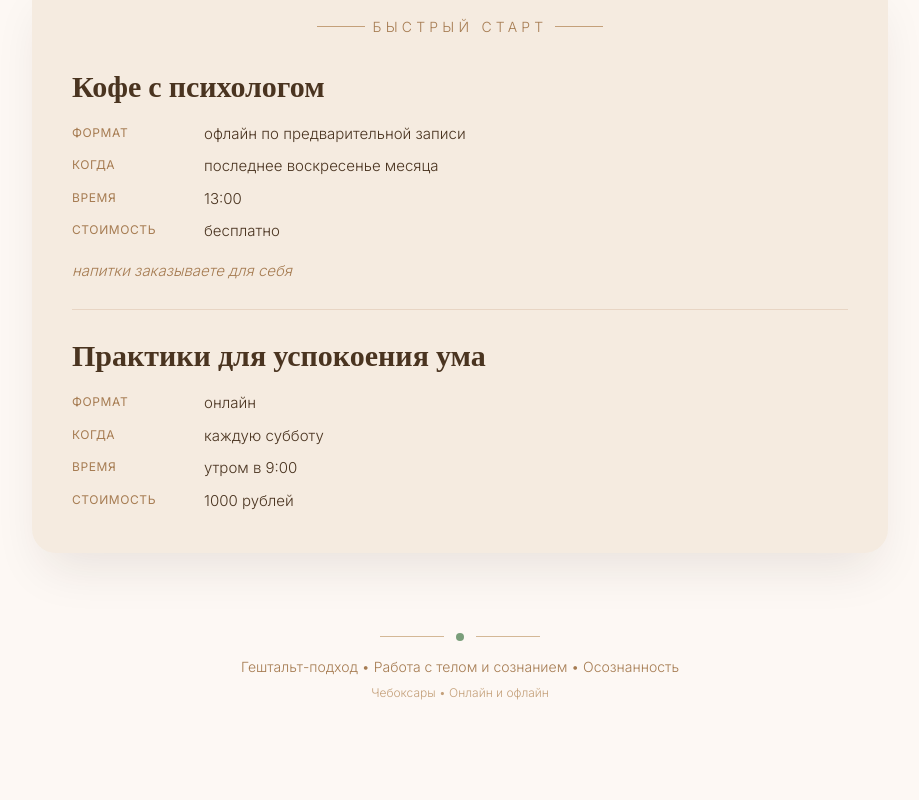
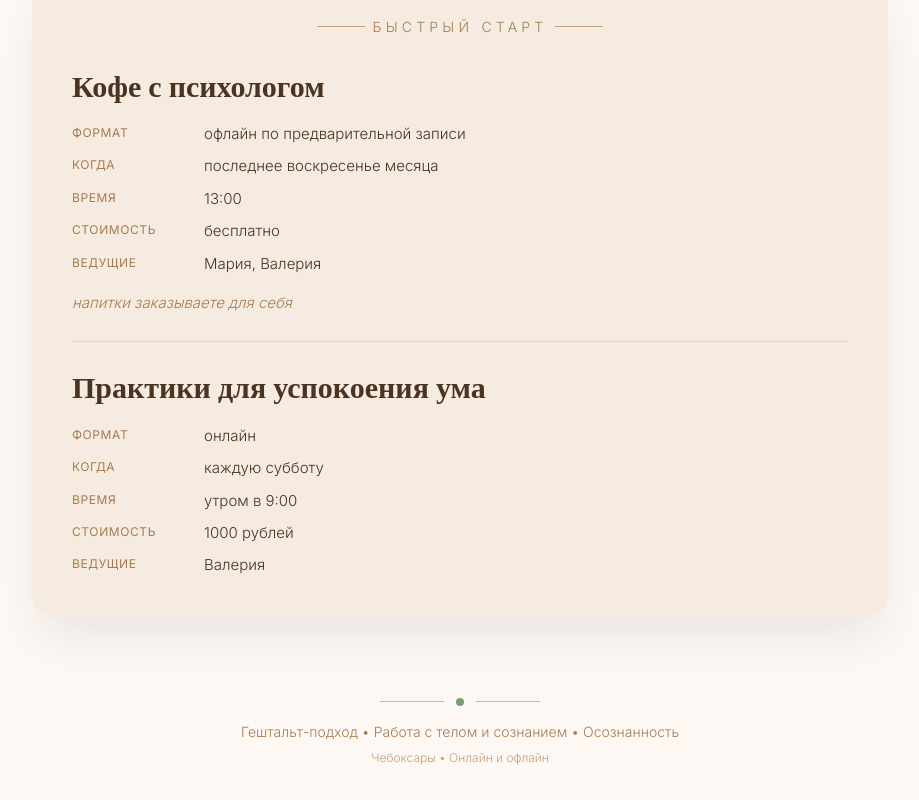
Before and after one commit to mvnikiforov/gestaltroom, a React (Vite) app: page / in a window 1280 px wide. Shown: the part 1010-1810 px from the top of the page, without its empty margins (180-1099 px from the left). Before the commit the page ends 1775 px from the top, so only its background shows below. Built offline with nearby package versions, Linux system fonts and the light colour scheme.

Commit message:
Добавление в карточку Быстрый старт ведущих

```diff
--- a/src/components/QuickStartSection.tsx
+++ b/src/components/QuickStartSection.tsx
@@ -1,10 +1,14 @@
 import { quickStart } from '../data/psychologists';
 
-const ROWS: { label: string; field: 'format' | 'schedule' | 'time' | 'price' }[] = [
+const ROWS: {
+  label: string;
+  field: 'format' | 'schedule' | 'time' | 'price' | 'hosts';
+}[] = [
   { label: 'Формат', field: 'format' },
   { label: 'Когда', field: 'schedule' },
   { label: 'Время', field: 'time' },
   { label: 'Стоимость', field: 'price' },
+  { label: 'Ведущие', field: 'hosts' },
 ];
 
 export default function QuickStartSection() {
--- a/src/data/psychologists.ts
+++ b/src/data/psychologists.ts
@@ -51,6 +51,8 @@ export interface QuickStartItem {
   time: string;
   /** Стоимость: «бесплатно», «1000 рублей». */
   price: string;
+  /** Ведущие: «Мария, Валерия», «Валерия». */
+  hosts: string;
   /** Необязательное пояснение под пунктом. */
   note?: string;
 }
@@ -124,6 +126,7 @@ export const quickStart: { title: string; items: QuickStartItem[] } = {
       schedule: 'последнее воскресенье месяца',
       time: '13:00',
       price: 'бесплатно',
+      hosts: 'Мария, Валерия',
       note: 'напитки заказываете для себя',
     },
     {
@@ -133,6 +136,7 @@ export const quickStart: { title: string; items: QuickStartItem[] } = {
       schedule: 'каждую субботу',
       time: 'утром в 9:00',
       price: '1000 рублей',
+      hosts: 'Валерия',
     },
   ],
 };
```
Also changed, not shown: 1 other file (tests, documents, lock files or other folders).
